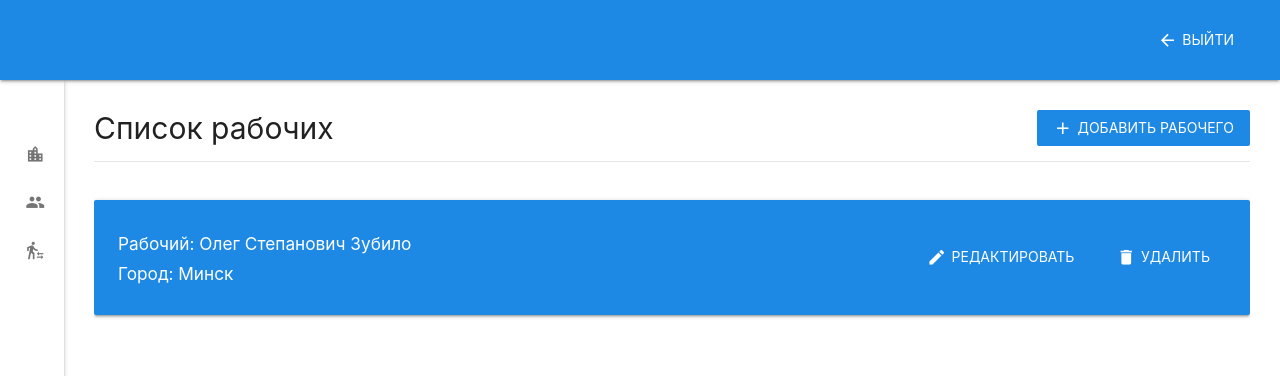
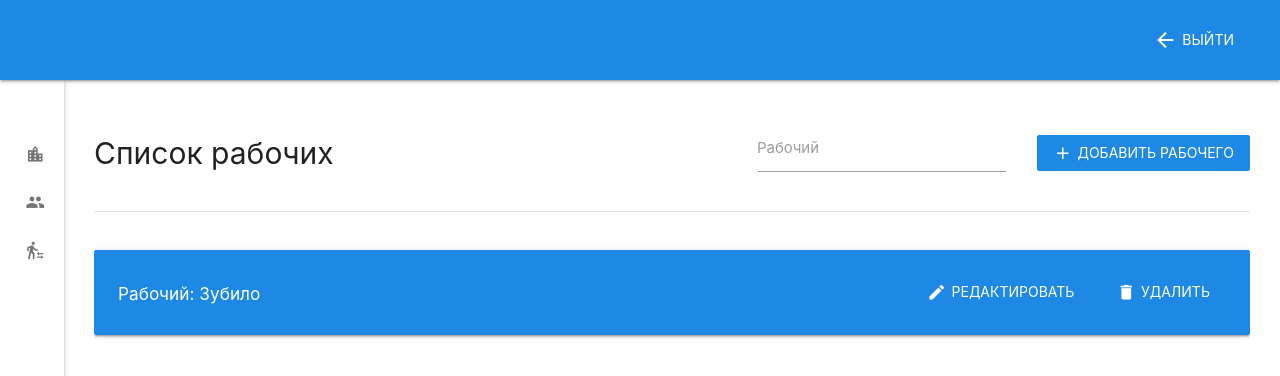
Before and after one commit to SadBarin/pave_erp, a Vue app: page /workers in a window 1280 px wide. Shown: the top 376 px of the page. Built offline with nearby package versions, Linux system fonts and the light colour scheme.

Commit message:
now workers can be removed and added

```diff
--- a/src/assets/index.css
+++ b/src/assets/index.css
@@ -11,7 +11,7 @@
   font-family: "Material Icons";
   font-weight: normal;
   font-style: normal;
-  font-size: 24px;
+  font-size: 1.3rem;
   display: inline-block;
   line-height: 1;
   text-transform: none;
@@ -19,14 +19,12 @@
   word-wrap: normal;
   white-space: nowrap;
   direction: ltr;
-  /* Support for all WebKit browsers. */
   -webkit-font-smoothing: antialiased;
-  /* Support for Safari and Chrome. */
   text-rendering: optimizeLegibility;
-  /* Support for Firefox. */
   -moz-osx-font-smoothing: grayscale;
-  /* Support for IE. */
   font-feature-settings: 'liga';
+
+  margin-right: 5px;
 }
 
 html, body {
@@ -132,6 +130,16 @@ html, body {
   margin-bottom: 2rem;
 }
 
+.empty-list-title {
+  display: flex;
+  align-items: center;
+}
+
+.empty-list-title .material-icons {
+  font-size: 1.7rem;
+  margin-right: 10px;
+}
+
 #blue-layout .input-field {
   padding: 1px;
 }
@@ -162,11 +170,6 @@ html, body {
   align-items: center;
 }
 
-.material-icons {
-  margin-right: 5px;
-  font-size: 1.3rem !important;
-}
-
 @media (max-width: 1300px) {
   #blue-layout .app-sidenav {
     width: 5vw;
--- a/src/components/employees/EditorEmployees.vue
+++ b/src/components/employees/EditorEmployees.vue
@@ -78,7 +78,7 @@
 
                <div class="input-field">
                  <select class="browser-default">
-                   <option v-for="city of sites" :key="city.cityName">
+                   <option v-for="(city) of sites" :key="city.cityName">
                      {{ city.cityName }}
                    </option>
                  </select>
@@ -142,8 +142,7 @@ export default {
   data: () => ({
     email: '',
     password: '',
-    sites: [
-    ]
+    sites: [{ id: 1, cityName: 'Минск', edited: false }]
   }),
   validations: {
     email: { email, required },
@@ -186,6 +185,11 @@ export default {
     border: none !important;
     border-bottom: 1px solid #9E9E9E !important;
     padding: 0 !important;
+    appearance: none !important;
+  }
+
+  option {
+    margin-left: 10px !important;
   }
 
   select:focus {
--- /dev/null
+++ b/src/components/workers/AddCardWorkers.vue
@@ -0,0 +1,69 @@
+<template>
+  <form @submit.prevent="submitWorkers" class="button-container" >
+    <div class="input-field input-field-blue">
+      <input type="text"
+             id="worker"
+             v-model.trim="name"
+             :class="{invalid: ($v.name.$dirty && !$v.name.required) || ($v.name.$dirty && !$v.name.minLength)}"
+      >
+      <label for="worker">Рабочий</label>
+      <small
+        class="helper-text invalid"
+        v-if="$v.name.$dirty && !$v.name.required"
+      >
+        Введите рабочего
+      </small>
+      <small
+        class="helper-text invalid"
+        v-else-if="$v.name.$dirty && !$v.name.minLength"
+      >
+        Имя рабочего не должно содержать не менее {{$v.name.$params.minLength.min}} символов.
+      </small>
+    </div>
+
+    <button class="btn-flat waves-effect waves-light auth-submit blue darken-1 white-text" type="submit">
+      <i class="material-icons">add</i> Добавить рабочего
+    </button>
+  </form>
+</template>
+
+<script>
+import { required, minLength } from 'vuelidate/lib/validators'
+
+export default {
+  name: 'AddCardSWorkers',
+  data () {
+    return {
+      name: ''
+    }
+  },
+  validations: {
+    name: { required, minLength: minLength(2) }
+  },
+  methods: {
+    submitWorkers () {
+      if (this.$v.$invalid) {
+        this.$v.$touch()
+        return
+      }
+
+      if (this.name.trim()) {
+        const newWorker = {
+          id: Date.now(),
+          name: this.name,
+          edited: false
+        }
+
+        this.$emit('add-worker', newWorker)
+        this.name = ''
+      }
+    }
+  }
+}
+</script>
+
+<style scoped>
+.button-container .btn-flat {
+  margin-left: 30px;
+}
+</style>
--- a/src/components/workers/CardWorkers.vue
+++ b/src/components/workers/CardWorkers.vue
@@ -4,14 +4,26 @@
       <div class="card-panel blue darken-1 white-text">
         <div class="card-content dark-text card-line">
           <div class="info-container">
-            <h6>Рабочий: Олег Степанович Зубило</h6>
-            <h6>Город: Минск</h6>
+            <h6>Рабочий: {{worker.name}}</h6>
           </div>
           <div class="button-container">
-            <router-link class="btn-flat waves-effect waves-light auth-submit white-text" to="/workers/editor">
+            <button class="btn-flat waves-effect waves-light auth-submit white-text"
+                    v-on:click="editedWorkerStatus"
+                    v-if="!worker.edited"
+            >
               <i class="material-icons">create</i> Редактировать
+            </button>
+            <router-link class="btn-flat waves-effect waves-light auth-submit blue-text text-lighten-3"
+                         to="/workers/editor"
+                         v-if="worker.edited"
+            >
+              <i class="material-icons">border_color</i> Редактировать принудительно
             </router-link>
-            <button class="btn-flat waves-effect waves-light auth-submit white-text">
+
+            <button class="btn-flat waves-effect waves-light auth-submit white-text"
+                    v-if="!worker.edited"
+                    v-on:click="$emit('remove-worker', worker.id)"
+            >
               <i class="material-icons">delete</i> Удалить
             </button>
           </div>
@@ -23,7 +35,43 @@
 
 <script>
 export default {
-  name: 'CardSites'
+  name: 'CardWorkers',
+  props: {
+    worker: {
+      type: Object,
+      required: true
+    },
+    index: Number
+  },
+  data () {
+    return {
+      workers: [
+        { id: 1, name: 'Зубило', edited: false }]
+    }
+  },
+  methods: {
+    editedWorkerStatus () {
+      // const index = this.workers.findIndex((element) => element.id === this.worker.id)
+      // eslint-disable-next-line vue/no-side-effects-in-computed-properties
+      // this.workers[index].edited = true
+      this.saveWorkers()
+      this.$router.push('/workers/editor')
+    },
+
+    saveWorkers () {
+      const parsed = JSON.stringify(this.workers)
+      localStorage.setItem('workers', parsed)
+    }
+  },
+  mounted () {
+    if (localStorage.getItem('workers')) {
+      try {
+        this.workers = JSON.parse(localStorage.getItem('workers'))
+      } catch (e) {
+        localStorage.removeItem('workers')
+      }
+    }
+  }
 }
 </script>
 
--- /dev/null
+++ b/src/components/workers/ListWorkers.vue
@@ -0,0 +1,30 @@
+<template>
+  <section>
+    <CardWorkers
+      v-for="worker of workers"
+      :key="worker.id"
+      v-bind:worker="worker"
+      v-on:remove-worker="removeWorker"
+    />
+  </section>
+</template>
+
+<script>
+import CardWorkers from '@/components/workers/CardWorkers'
+export default {
+  name: 'ListWorkers',
+  components: { CardWorkers },
+  methods: {
+    removeWorker (id) {
+      this.$emit('remove-worker', id)
+    }
+  },
+  props: ['workers']
+}
+</script>
+
+<style scoped>
+  .row {
+    margin-bottom: 0;
+  }
+</style>
--- a/src/views/Employees.vue
+++ b/src/views/Employees.vue
@@ -14,7 +14,10 @@
         v-bind:employees="employees"
         @remove-employee="removeEmployee"
       />
-      <p v-else>Сотрудников не осталось!</p>
+      <div v-else class="empty-list">
+        <h5 class="empty-list-title"><i class="material-icons">mood_bad</i> Сотрудников не осталось!</h5>
+        <p>Добавьте сотрудника, чтобы начать работать над ним.</p>
+      </div>
     </div>
   </div>
 </template>
--- a/src/views/Sites.vue
+++ b/src/views/Sites.vue
@@ -14,7 +14,10 @@
         v-bind:sites="sites"
         @remove-city="removeCity"
       />
-      <p v-else>Городов не осталось!</p>
+      <div v-else class="empty-list">
+        <h5 class="empty-list-title"><i class="material-icons">mood_bad</i> Городов не осталось!</h5>
+        <p>Добавьте город, чтобы начать работать над ним.</p>
+      </div>
     </div>
   </div>
 </template>
--- a/src/views/Workers.vue
+++ b/src/views/Workers.vue
@@ -2,32 +2,71 @@
   <div>
     <div class="page-title">
       <h3>Список рабочих</h3>
-      <router-link class="btn-flat waves-effect waves-light auth-submit blue darken-1 white-text" to="/sites/editor">
-        <i class="material-icons">add</i> Добавить рабочего
-      </router-link>
+
+      <AddCardWorkers
+        @add-worker="addWorker"
+      />
     </div>
 
-    <section>
-      <CardWorkers />
-    </section>
+    <div>
+      <ListWorkers
+        v-if="workers.length"
+        v-bind:workers="workers"
+        @remove-worker="removeWorker"
+      />
+      <div v-else class="empty-list">
+        <h5 class="empty-list-title"><i class="material-icons">mood_bad</i> Рабочих не осталось!</h5>
+        <p>Добавьте рабочего, чтобы начать работать над ним.</p>
+      </div>
+    </div>
   </div>
 </template>
 
 <script>
-import CardWorkers from '@/components/workers/CardWorkers'
+import AddCardWorkers from '@/components/workers/AddCardWorkers'
+import ListWorkers from '@/components/workers/ListWorkers'
 export default {
   name: 'Workers',
-  components: { CardWorkers }
+  components: { ListWorkers, AddCardWorkers },
+  methods: {
+    removeWorker (id) {
+      this.workers = this.workers.filter(worker => worker.id !== id)
+      this.saveWorkers()
+    },
+
+    addWorker (worker) {
+      this.workers.push(worker)
+      this.saveWorkers()
+    },
+
+    saveWorkers () {
+      const parsed = JSON.stringify(this.workers)
+      localStorage.setItem('workers', parsed)
+    }
+  },
+  data () {
+    return {
+      workers: [
+        { id: 1, name: 'Зубило', edited: false }
+      ]
+    }
+  },
+  mounted () {
+    if (localStorage.getItem('workers')) {
+      try {
+        this.workers = JSON.parse(localStorage.getItem('workers'))
+      } catch (e) {
+        localStorage.removeItem('workers')
+      }
+    }
+  }
 }
 </script>
 
 <style scoped>
-  .row {
-    margin-bottom: 0;
-  }
-
   .page-title {
     display: flex;
     justify-content: space-between;
+    align-items: center;
   }
 </style>
```
